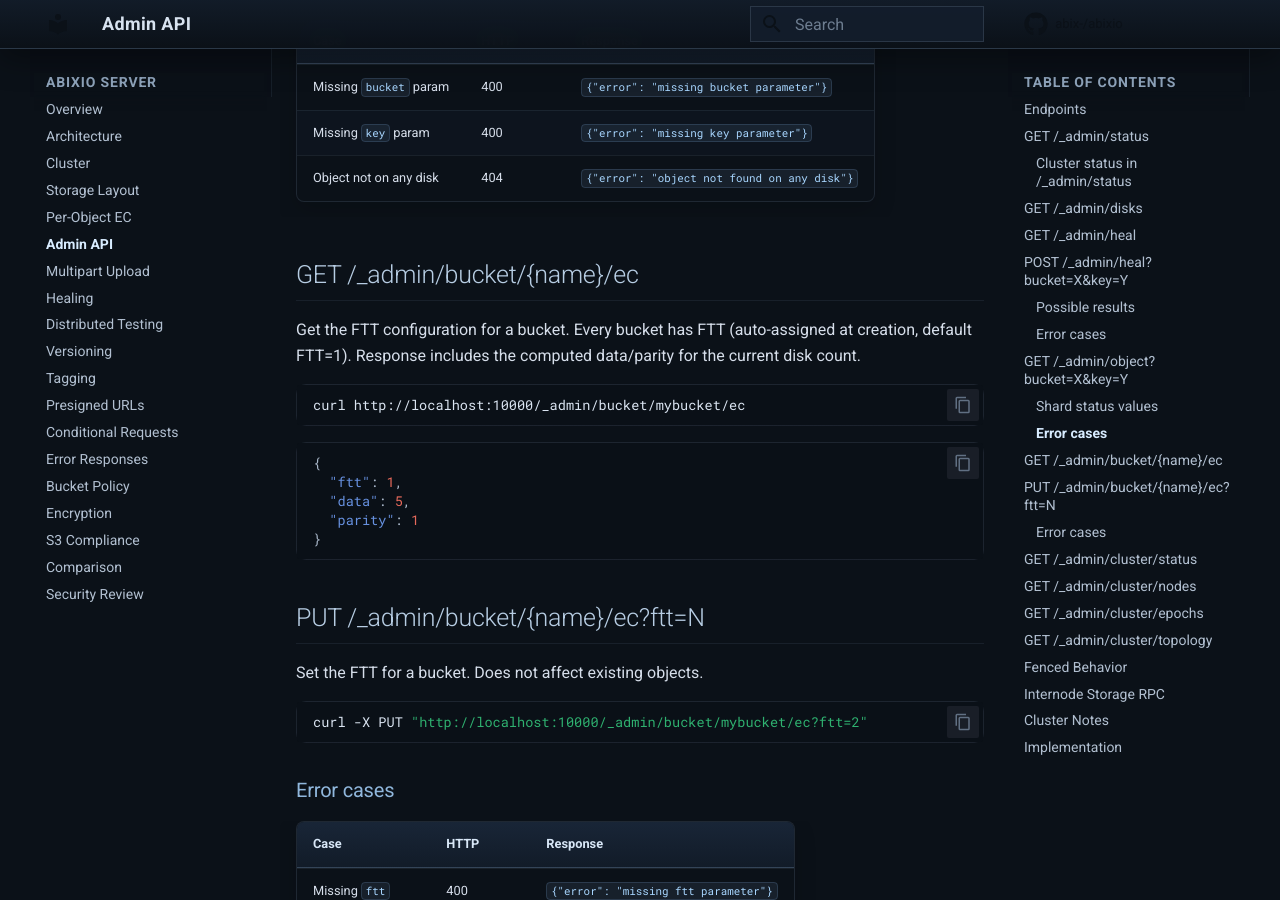
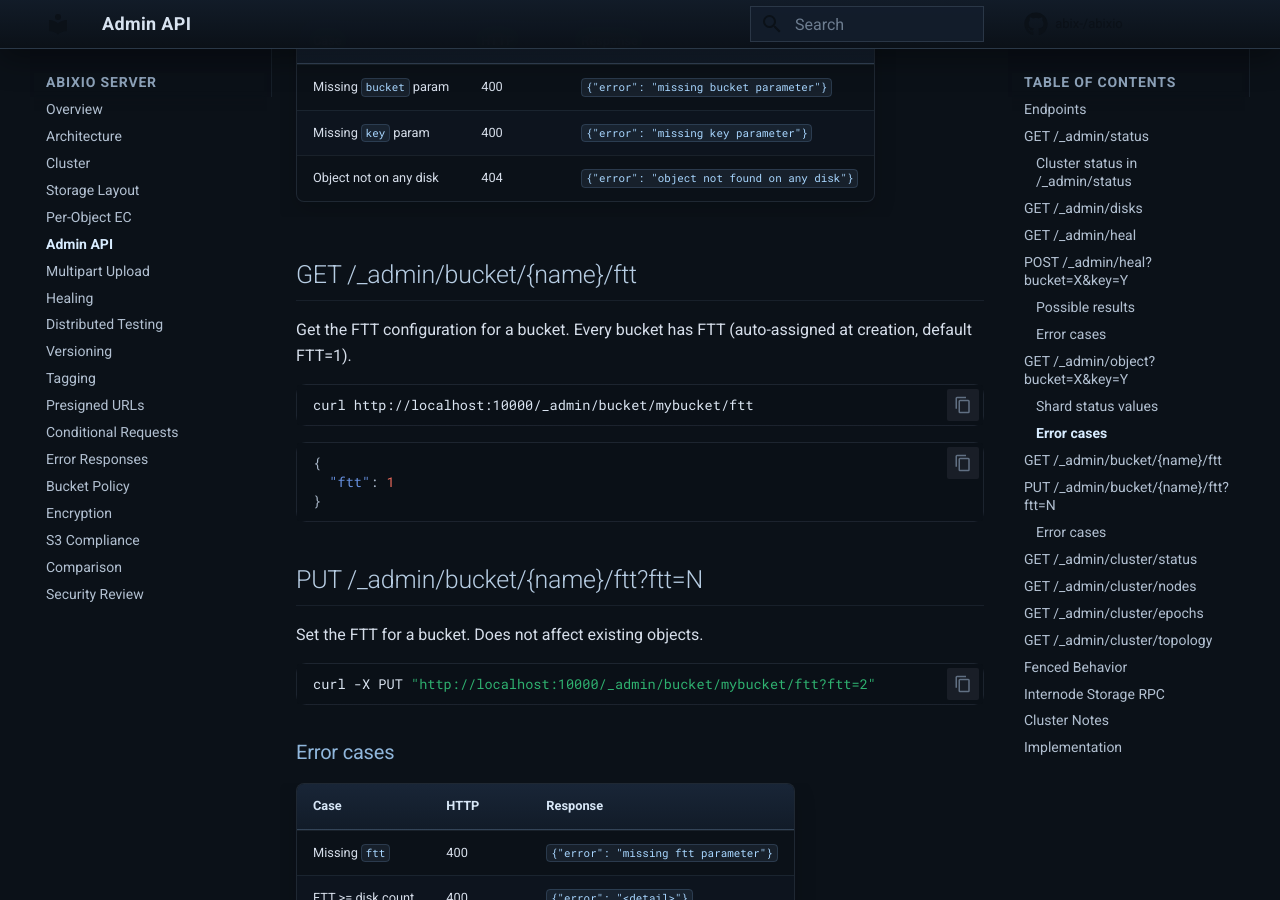
Before and after one commit to abix-/abixio, an MkDocs documentation site: the page built from docs/admin-api.md, in a window 1280 px wide and 900 px high, scrolled down 7222 px. Built offline with MkDocs 1.6.1 and Material for MkDocs 9.7.7, drawn with Linux system fonts in a browser that asks for light colours; comment, search, counter and statistics services are not loaded; some of the changed text lies outside the part shown.

Commit message:
rename ec endpoint to ftt, return ftt-only responses

````diff
--- a/docs/admin-api.md
+++ b/docs/admin-api.md
@@ -16,8 +16,8 @@ body with an `error` field.
 | `/_admin/heal` | GET | MRF queue and scanner statistics |
 | `/_admin/heal?bucket=X&key=Y` | POST | Trigger manual heal for one object |
 | `/_admin/object?bucket=X&key=Y` | GET | Shard-level object inspection |
-| `/_admin/bucket/{name}/ec` | GET | Get bucket FTT config |
-| `/_admin/bucket/{name}/ec?ftt=N` | PUT | Set bucket FTT |
+| `/_admin/bucket/{name}/ftt` | GET | Get bucket FTT config |
+| `/_admin/bucket/{name}/ftt?ftt=N` | PUT | Set bucket FTT |
 | `/_admin/cluster/status` | GET | Cluster summary and current topology |
 | `/_admin/cluster/nodes` | GET | Current node view |
 | `/_admin/cluster/epochs` | GET | Epoch snapshots tracked by the local node |
@@ -266,28 +266,26 @@ externally visible to operators and tests.
 | Missing `key` param | 400 | `{"error": "missing key parameter"}` |
 | Object not on any disk | 404 | `{"error": "object not found on any disk"}` |
 
-## GET /_admin/bucket/{name}/ec
+## GET /_admin/bucket/{name}/ftt
 
-Get the FTT configuration for a bucket. Every bucket has FTT (auto-assigned at creation, default FTT=1). Response includes the computed data/parity for the current disk count.
+Get the FTT configuration for a bucket. Every bucket has FTT (auto-assigned at creation, default FTT=1).
 
 ```bash
-curl http://localhost:10000/_admin/bucket/mybucket/ec
+curl http://localhost:10000/_admin/bucket/mybucket/ftt
 ```
 
 ```json
 {
-  "ftt": 1,
-  "data": 5,
-  "parity": 1
+  "ftt": 1
 }
 ```
 
-## PUT /_admin/bucket/{name}/ec?ftt=N
+## PUT /_admin/bucket/{name}/ftt?ftt=N
 
 Set the FTT for a bucket. Does not affect existing objects.
 
 ```bash
-curl -X PUT "http://localhost:10000/_admin/bucket/mybucket/ec?ftt=2"
+curl -X PUT "http://localhost:10000/_admin/bucket/mybucket/ftt?ftt=2"
 ```
 
 ### Error cases
````
Also changed, not shown: README.md (+1 -1 lines), docs/per-object-ec.md (+4 -6 lines), 3 other files.
